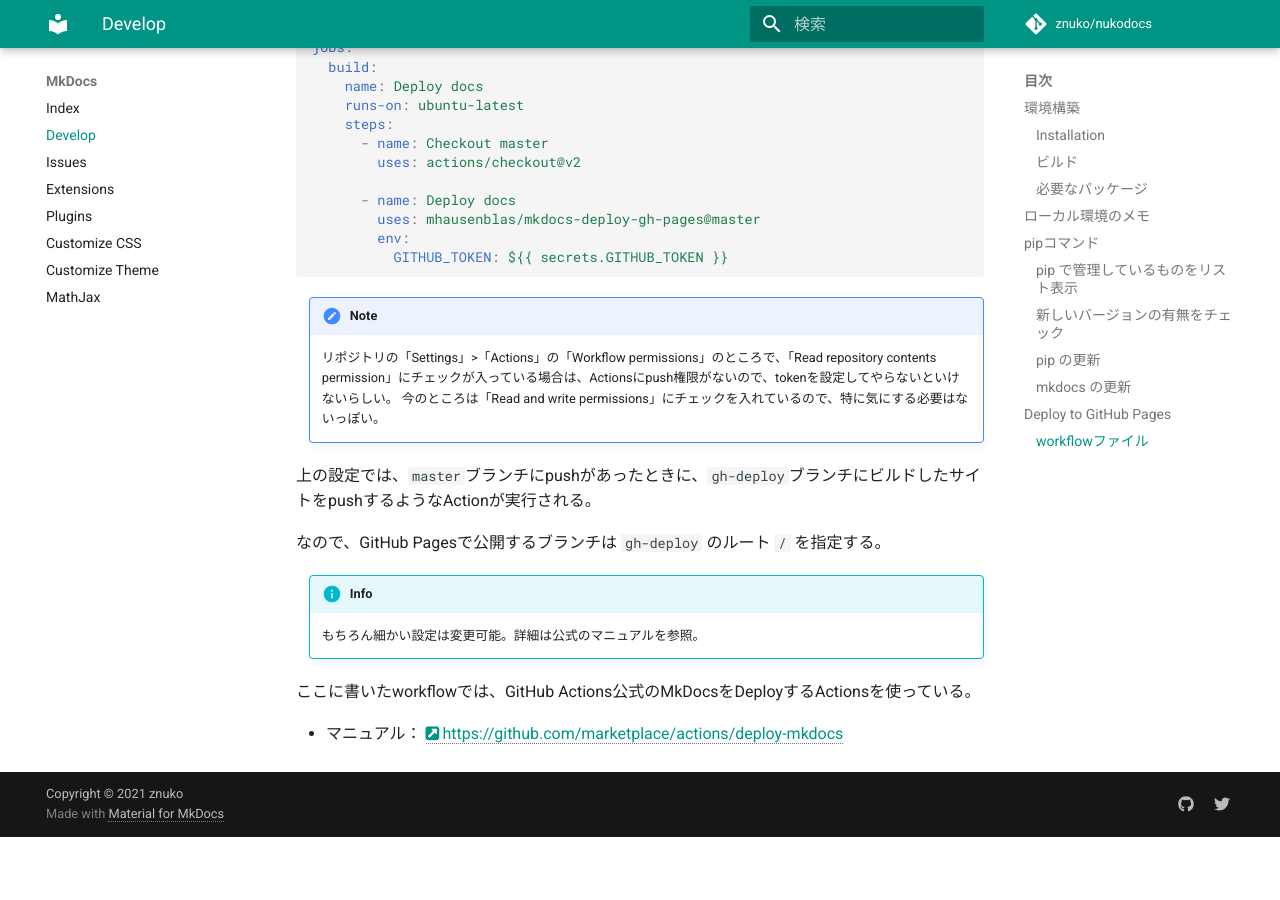
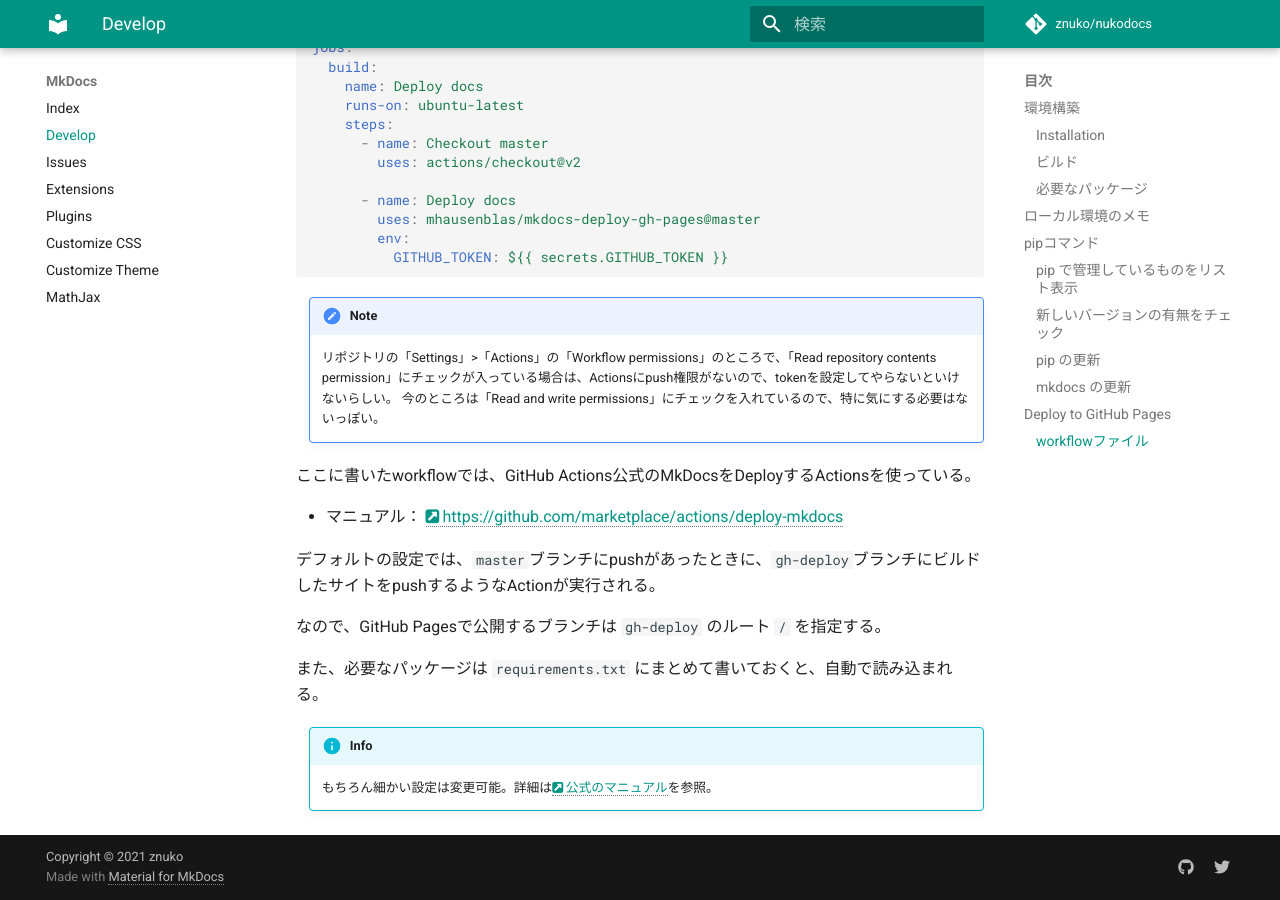
Before and after one commit to znuko/nukodocs, an MkDocs documentation site: the page built from docs/mkdocs/develop.md, in a window 1280 px wide and 900 px high, scrolled down 2904 px. Built offline with MkDocs 1.6.1 and Material for MkDocs 9.7.7, drawn with Linux system fonts in a browser that asks for light colours; comment, search, counter and statistics services are not loaded; before the commit the page ends 3741 px from its top, so only the background shows below that.

Commit message:
Update develop.md

```diff
--- a/docs/mkdocs/develop.md
+++ b/docs/mkdocs/develop.md
@@ -154,13 +154,15 @@
     リポジトリの「Settings」>「Actions」の「Workflow permissions」のところで、「Read repository contents permission」にチェックが入っている場合は、Actionsにpush権限がないので、tokenを設定してやらないといけないらしい。
     今のところは「Read and write permissions」にチェックを入れているので、特に気にする必要はないっぽい。
 
-上の設定では、`master`ブランチにpushがあったときに、`gh-deploy`ブランチにビルドしたサイトをpushするようなActionが実行される。
+ここに書いたworkflowでは、GitHub Actions公式のMkDocsをDeployするActionsを使っている。
+
+- マニュアル： https://github.com/marketplace/actions/deploy-mkdocs
+
+デフォルトの設定では、`master`ブランチにpushがあったときに、`gh-deploy`ブランチにビルドしたサイトをpushするようなActionが実行される。
 
 なので、GitHub Pagesで公開するブランチは `gh-deploy` のルート `/` を指定する。
 
+また、必要なパッケージは `requirements.txt` にまとめて書いておくと、自動で読み込まれる。
+
 !!! info
-    もちろん細かい設定は変更可能。詳細は公式のマニュアルを参照。
-
-ここに書いたworkflowでは、GitHub Actions公式のMkDocsをDeployするActionsを使っている。
-
-- マニュアル： https://github.com/marketplace/actions/deploy-mkdocs
+    もちろん細かい設定は変更可能。詳細は[公式のマニュアル](https://github.com/marketplace/actions/deploy-mkdocshttps://github.com/marketplace/actions/deploy-mkdocs)を参照。
```
